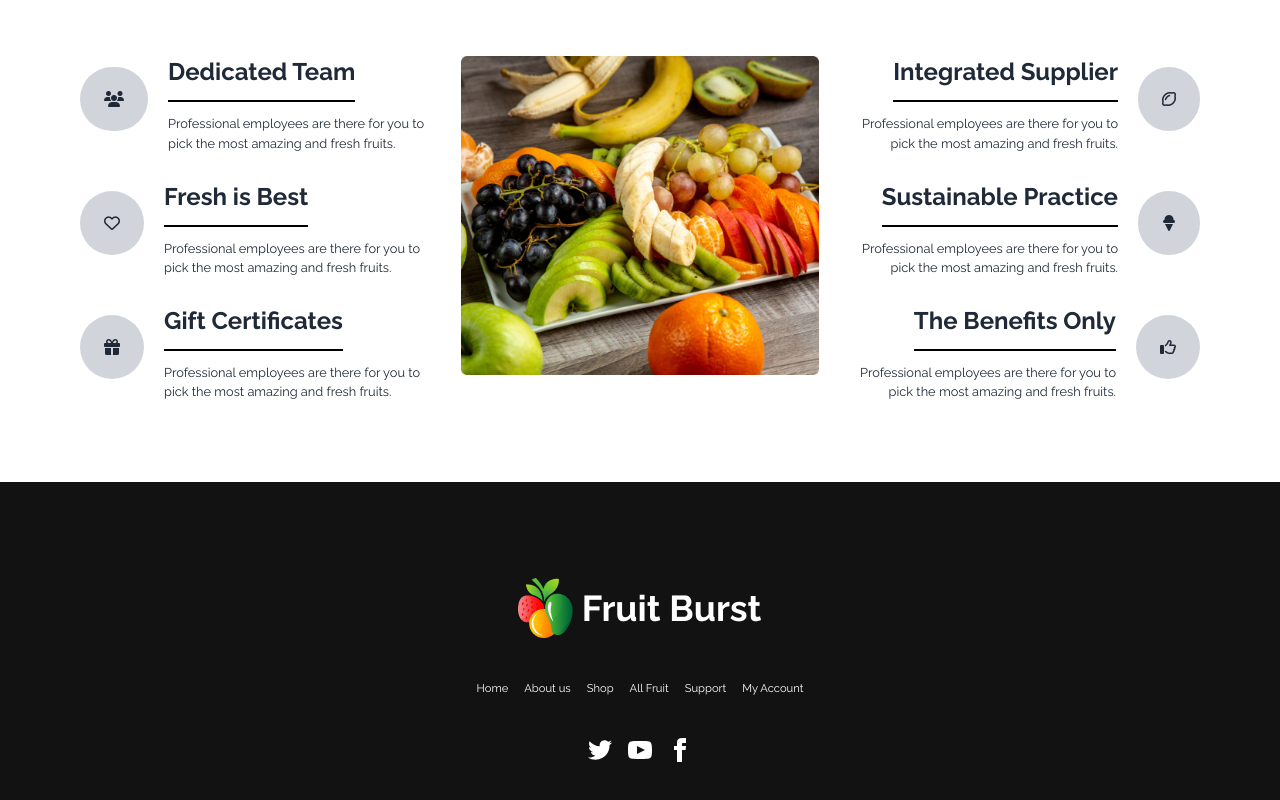
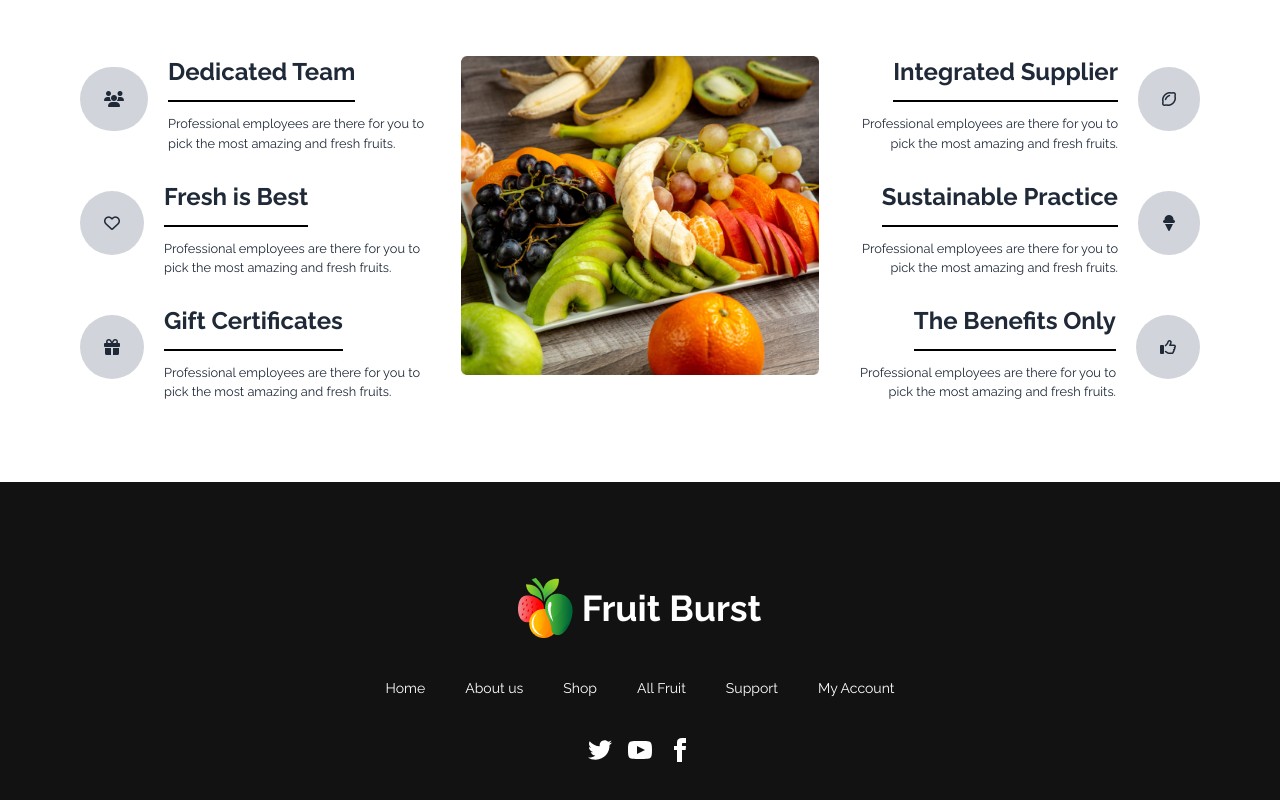
Before and after one commit to codeninja-404/zesty-tropical-a3, a plain HTML site: page index.html in a window 1280 px wide. Shown: the part 2756-3556 px from the top of the page. Drawn offline with nearby package versions, Linux system fonts and the light colour scheme.

Commit message:
footer changed from grid to flex

```diff
--- a/index.html
+++ b/index.html
@@ -938,13 +938,13 @@
               >Fruit Burst</a
             >
       </div>
-      <div class="grid grid-flow-col xsm:gap-2 sm:gap-2 md:gap-3 lg:gap-4 text-white">
-        <a class="link link-hover text-[.7rem]">Home</a>
-        <a class="link link-hover text-[.7rem]">About us</a>
-        <a class="link link-hover text-[.7rem]">Shop</a>
-        <a class="link link-hover text-[.7rem]">All Fruit</a>
-        <a class="link link-hover text-[.7rem]">Support</a>
-        <a class="link link-hover text-[.7rem]">My Account</a>
+      <div class=" flex flex-wrap gap-10 justify-center text-white">
+        <a class="link link-hover ">Home</a>
+        <a class="link link-hover ">About us</a>
+        <a class="link link-hover ">Shop</a>
+        <a class="link link-hover ">All Fruit</a>
+        <a class="link link-hover ">Support</a>
+        <a class="link link-hover ">My Account</a>
       </div>
       <div>
         <div class="grid grid-flow-col gap-4">
```
